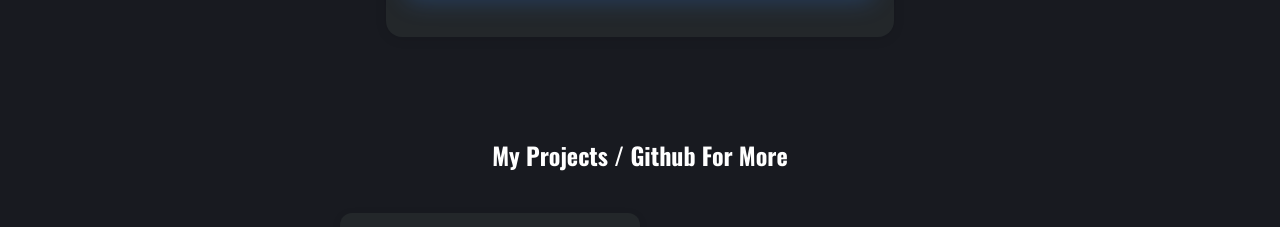
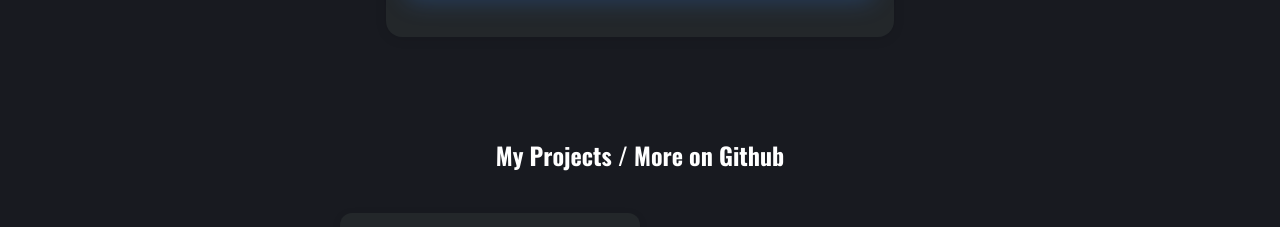
Before and after one commit to simgerchev/cv-website, a React (Vite) app: page / in a window 1280 px wide. Shown: the part 1700-1927 px from the top of the page. Built offline with nearby package versions, Linux system fonts and the light colour scheme; no server answers.

Commit message:
More on Github

```diff
--- a/src/components/Projects.jsx
+++ b/src/components/Projects.jsx
@@ -13,7 +13,7 @@
 export default function Projects() {
   return (
     <section className="projects" id="projects">
-      <h2 style={{ width: "100%", textAlign: "center" }}>My Projects / Github For More</h2>
+      <h2 style={{ width: "100%", textAlign: "center" }}>My Projects / More on Github</h2>
       <div className="project-grid">
         {projects.map((proj, idx) => (
           <div className="project-card" key={idx}>
```
